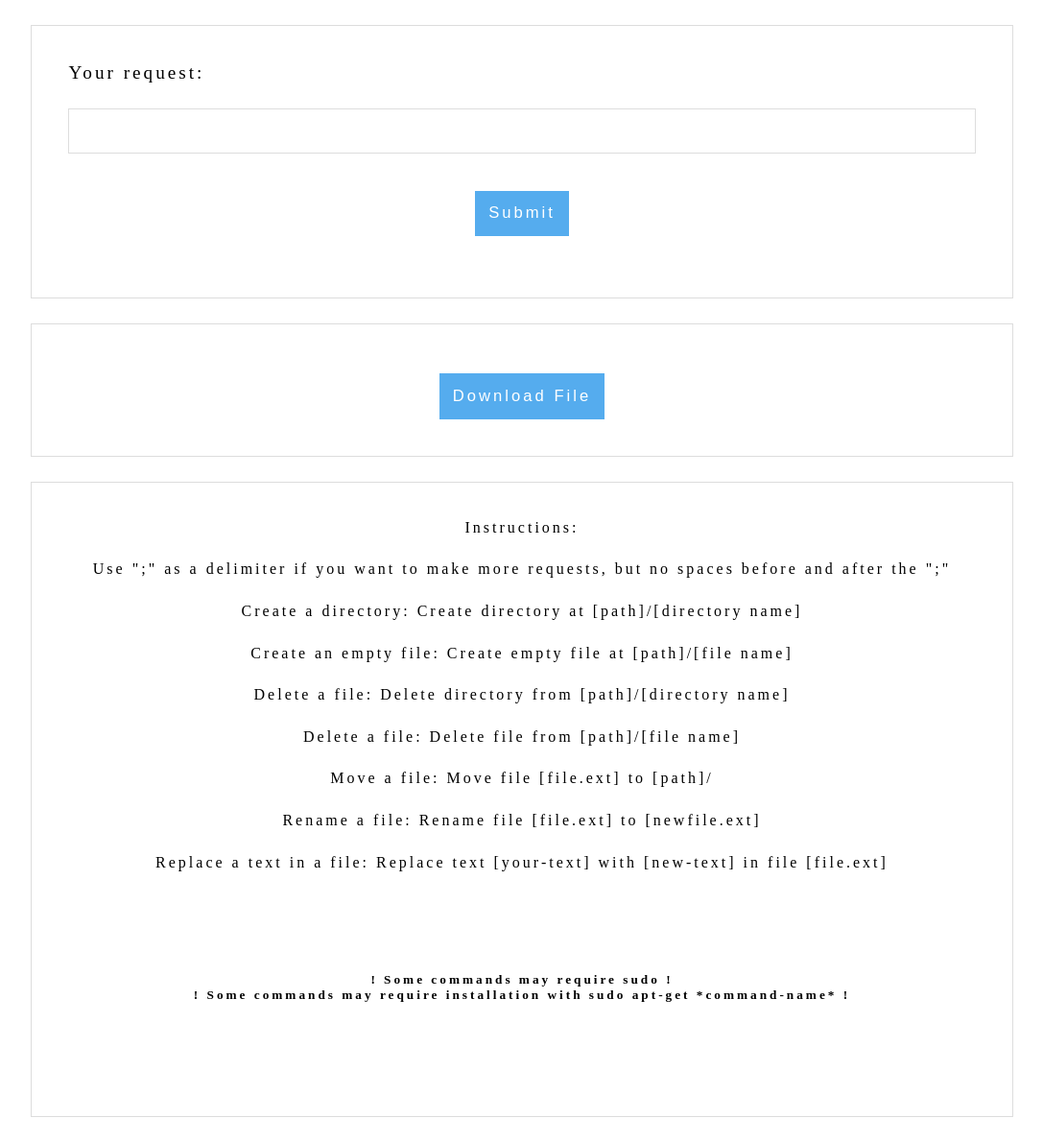
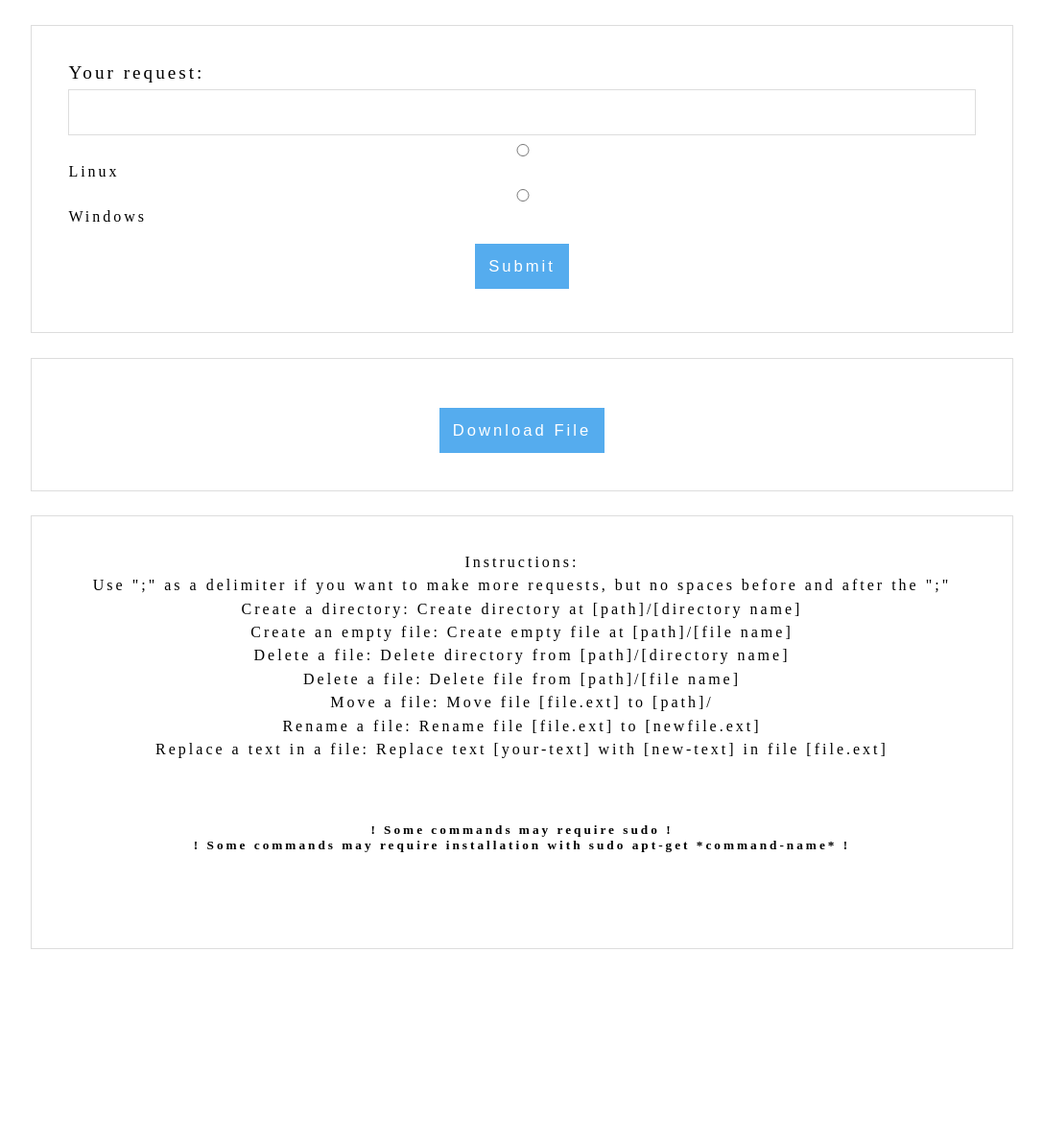
Before and after one commit to INGDevSchool-Project/Script-Maker, a Flask app: page / in a window 1280 px wide. Shown: the whole page at 96% size, without its empty margins (96-1183 px from the left). After the commit the page ends 989 px from the top, so only its background shows below. Run offline with Flask 2, Linux system fonts and the light colour scheme.

Commit message:
"New changes"

```diff
--- a/app.py
+++ b/app.py
@@ -22,32 +22,36 @@ def result():
             count = count+1
     subcereri = cerere.split(";",count)
     name=[]
-    for i in subcereri:
-        ## Pentru model cu comenzi in baza de date
-        ## Pentru fiecare comanda, cererea o sa arate intr-un anumit fel
-        ## Ex: Create a directory: Create directory at [path]/[directory name]
-        ## In baza de date putem avea o coloana cu comanda in sine si un identificator, spre ex. primele 2 cuvinte din cerere
-        ## Codu de mai jos o sa se schimbe intr-un name.append(*interogare baza de date pe baza primelor 2 cuvinte din cerere* + ...)
-        ## Poate o sa mai fie un if sau poate mai multe, s-ar putea sa fie niste cazuri speciale
-        if ((i.split(" ")[0] + " " +  i.split(" ")[1]) == "Create directory"):
-            name.append("mkdir " + (i.split(" at ",1)[1]))
-        if ((i.split(" ")[0] + " " + i.split(" ")[1]) == "Create empty"):
-            name.append("touch " + (i.split(" at ", 1)[1]))
-        if ((i.split(" ")[0] + " " + i.split(" ")[1]) == "Delete directory"):
-            name.append("rmdir " + (i.split(" from ", 1)[1]))
-        if ((i.split(" ")[0] + " " + i.split(" ")[1]) == "Delete file"):
-            name.append("rm " + (i.split(" from ", 1)[1]))
-        if ((i.split(" ")[0] + " " + i.split(" ")[1]) == "Move file"):
-            name.append("mv " + (i.split(" ", 4)[2]) + " " + (i.split(" ", 4)[4]))
-        if ((i.split(" ")[0] + " " + i.split(" ")[1]) == "Rename file"):
-            name.append("mv " + (i.split(" ", 4)[2]) + " " + (i.split(" ", 4)[4]))
-        if ((i.split(" ")[0] + " " + i.split(" ")[1]) == "Replace text"):
-            name.append("sed -i 's/" + (i.split(" ", 7)[2]) + "/" + (i.split(" ", 7)[4]) + "/g'" + " " + (i.split(" ", 7)[7]))
+    option = request.form['options']
+    print(option)
+    if (option == "linux"):
+        for i in subcereri:
+            ## Pentru model cu comenzi in baza de date
+            ## Pentru fiecare comanda, cererea o sa arate intr-un anumit fel
+            ## Ex: Create a directory: Create directory at [path]/[directory name]
+            ## In baza de date putem avea o coloana cu comanda in sine si un identificator, spre ex. primele 2 cuvinte din cerere
+            ## Codu de mai jos o sa se schimbe intr-un name.append(*interogare baza de date pe baza primelor 2 cuvinte din cerere* + ...)
+            ## Poate o sa mai fie un if sau poate mai multe, s-ar putea sa fie niste cazuri speciale
+            if ((i.split(" ")[0] + " " +  i.split(" ")[1]) == "Create directory"):
+                name.append("mkdir " + (i.split(" at ",1)[1]))
+            if ((i.split(" ")[0] + " " + i.split(" ")[1]) == "Create empty"):
+                name.append("touch " + (i.split(" at ", 1)[1]))
+            if ((i.split(" ")[0] + " " + i.split(" ")[1]) == "Delete directory"):
+                name.append("rmdir " + (i.split(" from ", 1)[1]))
+            if ((i.split(" ")[0] + " " + i.split(" ")[1]) == "Delete file"):
+                name.append("rm " + (i.split(" from ", 1)[1]))
+            if ((i.split(" ")[0] + " " + i.split(" ")[1]) == "Move file"):
+                name.append("mv " + (i.split(" ", 4)[2]) + " " + (i.split(" ", 4)[4]))
+            if ((i.split(" ")[0] + " " + i.split(" ")[1]) == "Rename file"):
+                name.append("mv " + (i.split(" ", 4)[2]) + " " + (i.split(" ", 4)[4]))
+            if ((i.split(" ")[0] + " " + i.split(" ")[1]) == "Replace text"):
+                name.append("sed -i 's/" + (i.split(" ", 7)[2]) + "/" + (i.split(" ", 7)[4]) + "/g'" + " " + (i.split(" ", 7)[7]))
 
-    length = len(name)
-    session['script'] = name
-    return render_template("index.html", name = name, length = length)
-
+        length = len(name)
+        session['script'] = name
+        return render_template("index.html", name = name, length = length)
+    else:
+        return render_template("index.html")
 @app.route("/download", methods = ['POST', 'GET'])
 def download():
     script_download = session.get('script', None)
--- a/static/style.css
+++ b/static/style.css
@@ -3,7 +3,7 @@ html,body{
     padding: 0px;
     list-style: none;
     box-sizing: border-box;
-    font-family: 'Rubik';
+    font-family: 'Times New Roman';
     letter-spacing: 3px;
 }
 
@@ -24,18 +24,19 @@ html,body{
 
 .grid{
     display: grid;
-    grid-gap: 2vmax;
+    grid-gap: 0.5vmax;
 }
 
 
 .box{
     float:left;
     margin-right:40px;
+}
 
-}
 clear{
     clear:both;
 }
+
 .box2{
     grid-template-columns: 1fr 1fr;
 }
--- a/templates/index.html
+++ b/templates/index.html
@@ -10,6 +10,8 @@
         <form class = "grid" action="/result" method = "POST">
             <label for = "Name">Your request:</label>
             <input type="text" name = "name" id="name">
+            <input type="radio" name="options" id="linux" value="linux"> Linux </input><br>
+            <input type="radio" name="options" id="windows" value="windows"> Windows </input><br>
            <center><input type="Submit" class = "file_submit" value="Submit"></center>
             <center>
                 {% if name %}
```
